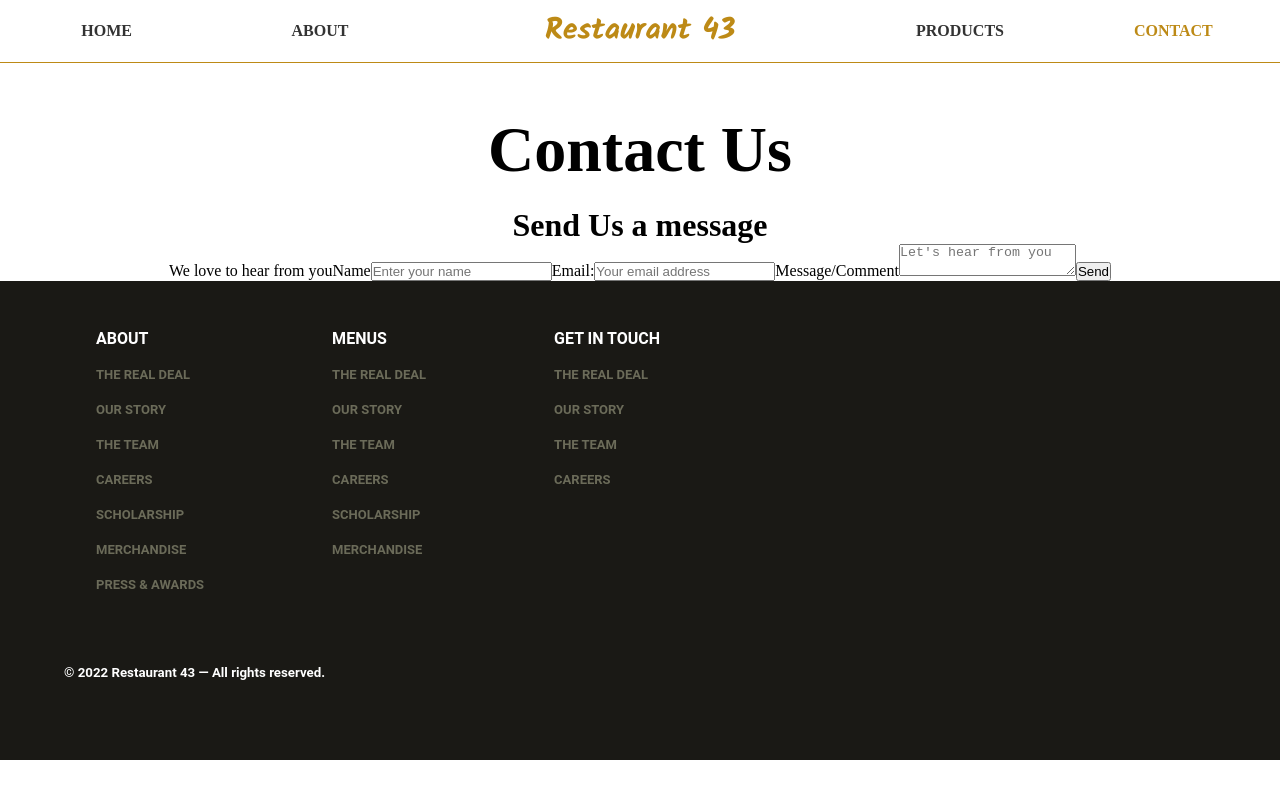
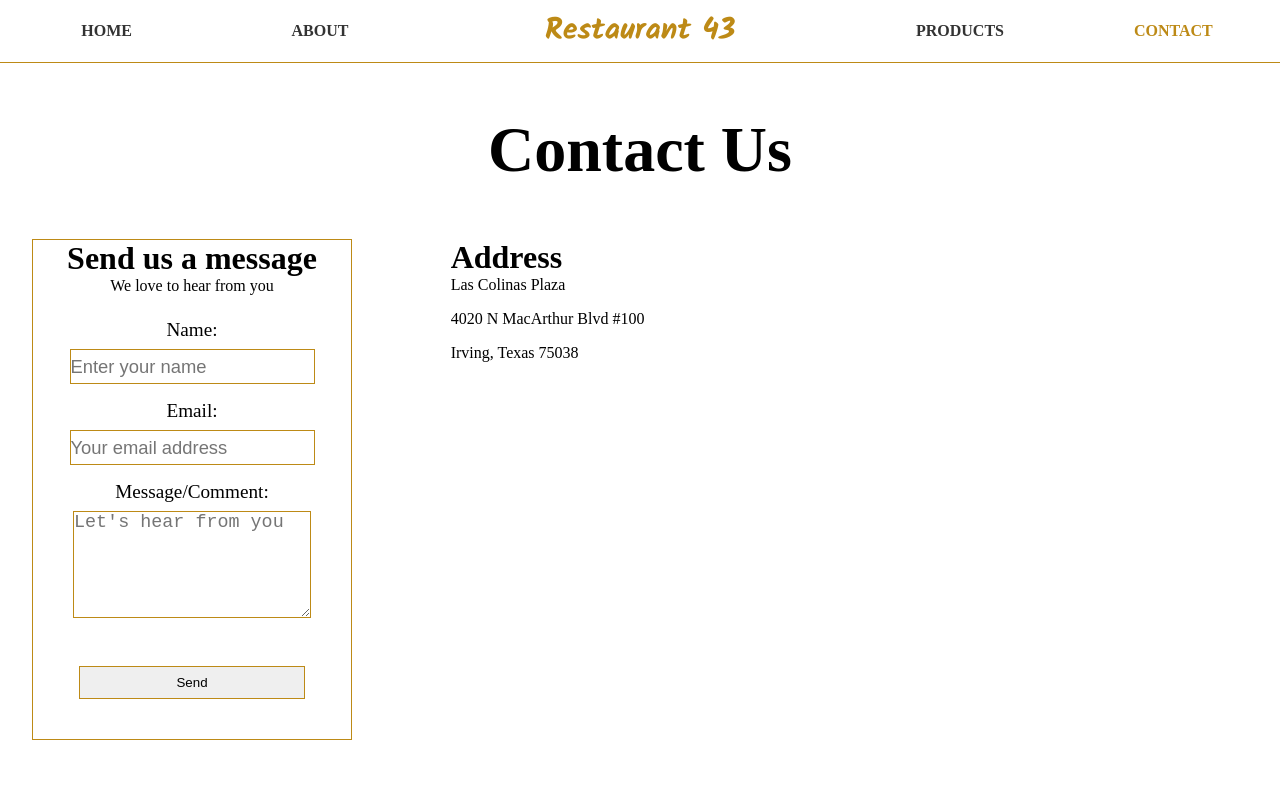
Before and after one commit to React-Js-team-43/restaurant-app, a React (Create React App) app: page /contact in a window 1280 px wide. Shown: the top 800 px of the page. Built offline with nearby package versions, Linux system fonts and the light colour scheme.

Commit message:
completed contact form

```diff
--- a/src/Components/pages/ContactPage.js
+++ b/src/Components/pages/ContactPage.js
@@ -1,51 +1,51 @@
-// Anyone creating the form can use Formsubmit > https://formsubmit.co/
-
 import PageTitle from "../PageTitle"
 
 const ContactPage = () => {
   return (
-    <section>
+    <section id="contact-page">
       <PageTitle title={"Contact Us"} />
-      <div>
+      <div class="contact-container">
         <div className="contact-form">
           <form
             style={{ textAlign: "center" }}
-            action="https://formsubmit.co/samuelajala01@gmail.com"
+            action="https://formsubmit.co/d7fcbe04758434a6608acbab04f926d1.com"
             method="POST"
           >
-            <h4>Send Us a message</h4>
-            <span>We love to hear from you</span>
+            <h4>Send us a message</h4>
+            <p>We love to hear from you</p>
 
-            <label for="name">
-              Name
+            <label>Name:</label>
             <input
               type="text"
               name="name"
               required
               placeholder="Enter your name"
             />
-            </label>
-            <label for="email">
-              Email:
+            <label>Email:</label>
             <input
               type="email"
               name="email"
               required
               placeholder="Your email address"
             />
-            </label>
-            <label for="message">
-              Message/Comment
+            <label>Message/Comment:</label>
             <textarea
               name="message"
               required
               placeholder="Let's hear from you"
-              />
-            </label>
+              rows="5"
+            ></textarea>
             <button type="submit">Send</button>
           </form>
         </div>
-        <div className="contact-info"></div>
+        <div className="contact-info">
+          <div>
+            <h4>Address</h4>
+            <p>Las Colinas Plaza</p>
+            <p>4020 N MacArthur Blvd #100</p>
+            <p>Irving, Texas 75038</p>
+          </div>
+        </div>
       </div>
     </section>
   )
--- a/src/index.css
+++ b/src/index.css
@@ -127,6 +127,56 @@ li a {
 }
 
 
+/** Contact Page styling **/
+.contact-container{
+  display: grid;
+  grid-template-columns: 1fr 2fr;
+  grid-gap: 20px;
+  margin: 0 auto;
+  padding: 2rem
+}
+
+#contact-page{
+  margin-bottom: 3rem;
+}
+
+#contact-page p{
+  margin-bottom: 1rem;
+}
+
+form{
+  height: fit-content;
+  border: 1px solid #bd8a16;
+  width: 20rem;
+  text-align: center;
+}
+
+form label{
+  width: 100%;
+  padding: 0.5rem;
+  display: block;
+  font-size: 1.2rem;
+}
+
+form input, form textarea{
+  background-color: #fff;
+  border: 1px solid #bd8a16;
+  font-size: 1.15rem;
+  display: block;
+  margin: auto;
+  margin-bottom: 0.5rem;
+}
+
+form input{
+  height: 2.2rem;
+}
+
+form button{
+  margin: 2.5rem 0;
+  padding:0.5rem 6rem;
+  border: 1px solid #bd8a16;
+}
+
 /** Footer styling **/
 footer {
   background-color:  #1a1915;
```
Lines whose indentation alone changed are shown as unchanged.
